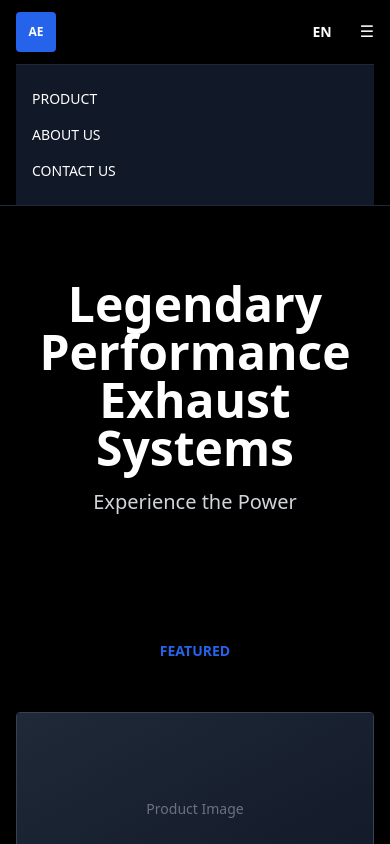
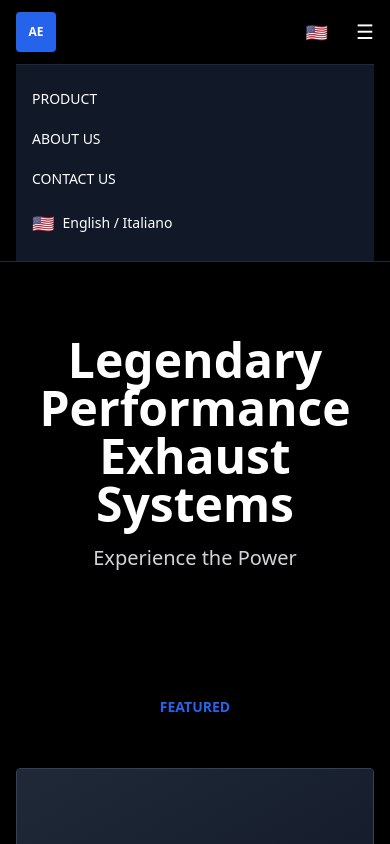
Before and after one commit to astekexhaust/astekweb, a Next.js app: page /en in a window 390 px wide. Both pictures are taken after a click on the button "Toggle menu". Shown: the top 844 px of the page. Built offline with nearby package versions, Linux system fonts and the light colour scheme.

Commit message:
feat: add mobile-friendly language selector to navbar
Update navbar with flag icons for language selection; improve accessibility and remove conflicting CSS rule.

```diff
--- a/app/globals.css
+++ b/app/globals.css
@@ -6,10 +6,6 @@
   margin: 0;
   padding: 0;
   box-sizing: border-box;
-}
-
-html {
-  scroll-behavior: smooth;
 }
 
 body {
--- a/components/navbar.tsx
+++ b/components/navbar.tsx
@@ -41,18 +41,32 @@ export function Navbar({ lang, navItems }: NavbarProps) {
             ))}
           </div>
 
-          {/* Right Side - Language Toggle */}
+          {/* Right Side - Language Selector & Mobile Menu Toggle */}
           <div className="flex items-center gap-4">
+            {/* Language Selector */}
             <button
               onClick={toggleLanguage}
-              className="px-3 py-1 text-sm font-semibold text-white hover:text-blue-600 transition"
+              className="flex items-center gap-2 px-3 py-1.5 text-sm font-semibold text-white hover:text-blue-600 transition rounded hover:bg-gray-900"
+              aria-label={lang === "en" ? "Switch to Italian" : "Switch to English"}
             >
-              {lang.toUpperCase()}
+              {lang === "en" ? (
+                <>
+                  <span className="text-lg">🇺🇸</span>
+                  <span className="hidden sm:inline">EN</span>
+                </>
+              ) : (
+                <>
+                  <span className="text-lg">🇮🇹</span>
+                  <span className="hidden sm:inline">IT</span>
+                </>
+              )}
             </button>
+
             {/* Mobile Menu Toggle */}
             <button
               onClick={() => setIsMenuOpen(!isMenuOpen)}
-              className="md:hidden text-white"
+              className="md:hidden text-white text-xl"
+              aria-label="Toggle menu"
             >
               ☰
             </button>
@@ -61,17 +75,38 @@ export function Navbar({ lang, navItems }: NavbarProps) {
 
         {/* Mobile Menu */}
         {isMenuOpen && (
-          <div className="md:hidden bg-gray-900 border-t border-gray-800 py-4">
+          <div className="md:hidden bg-gray-900 border-t border-gray-800 py-4 space-y-1">
             {Object.entries(navItems).map(([key, value]) => (
               <Link
                 key={key}
                 href={`/${lang}/${key === "product" ? "products" : key === "about" ? "about" : key === "contact" ? "contact" : key}`}
-                className="block px-4 py-2 text-white text-sm hover:bg-gray-800 transition"
+                className="block px-4 py-2 text-white text-sm hover:bg-gray-800 transition rounded"
                 onClick={() => setIsMenuOpen(false)}
               >
                 {value}
               </Link>
             ))}
+            {/* Language Selector in Mobile Menu */}
+            <button
+              onClick={() => {
+                toggleLanguage();
+                setIsMenuOpen(false);
+              }}
+              className="w-full text-left px-4 py-2 text-white text-sm hover:bg-gray-800 transition rounded flex items-center gap-2"
+              aria-label={lang === "en" ? "Switch to Italian" : "Switch to English"}
+            >
+              {lang === "en" ? (
+                <>
+                  <span className="text-lg">🇺🇸</span>
+                  <span>English / Italiano</span>
+                </>
+              ) : (
+                <>
+                  <span className="text-lg">🇮🇹</span>
+                  <span>Italiano / English</span>
+                </>
+              )}
+            </button>
           </div>
         )}
       </div>
```
